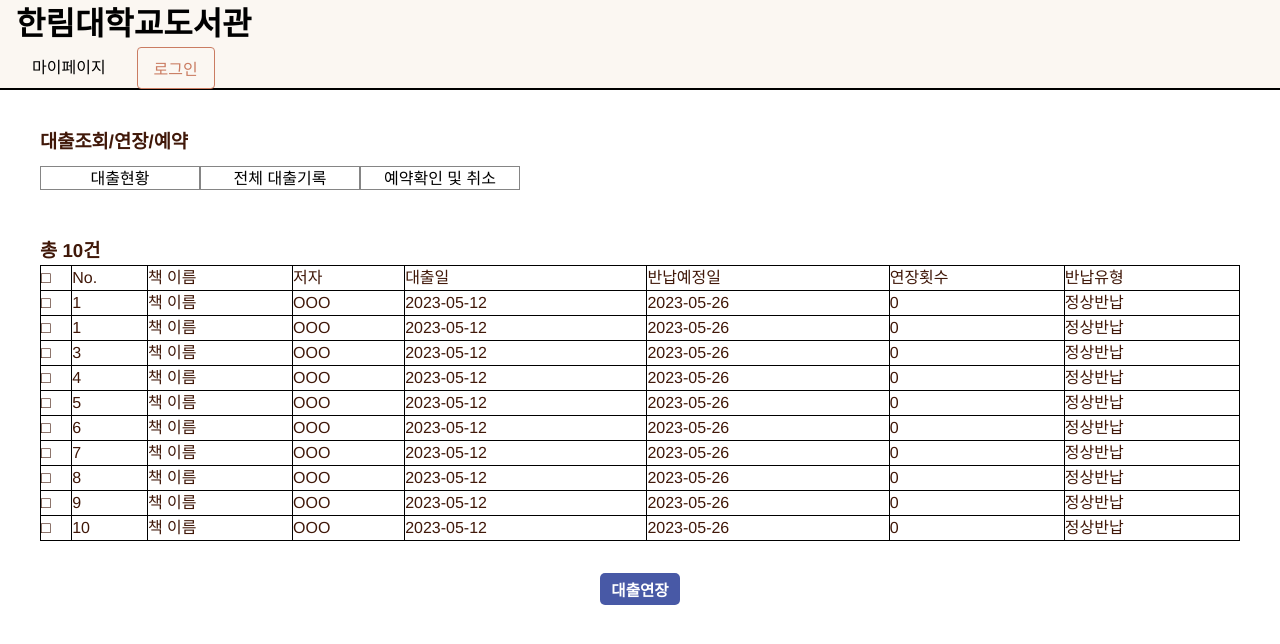
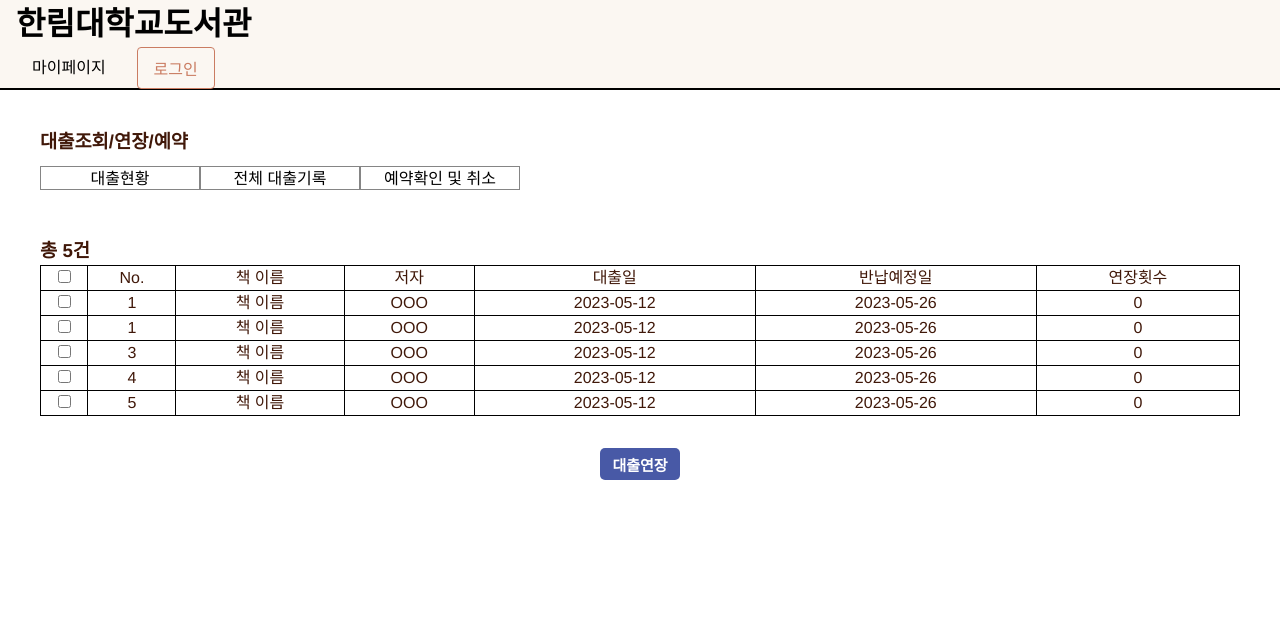
Before and after one commit to yschoo0/LibraryRenewal_frontend, a React (Create React App) app in the folder library-renewal/: page /myloan in a window 1280 px wide. Shown: the top 644 px of the page. Built offline with nearby package versions, Linux system fonts and the light colour scheme.

Commit message:
[FE] style: 도서 대출 페이지 테이블 스타일 수정

```diff
--- a/library-renewal/src/components/myPage/MyLoanHistory.js
+++ b/library-renewal/src/components/myPage/MyLoanHistory.js
@@ -13,30 +13,42 @@
   td {
     border: 1px solid black;
   }
+
+  .col-title {
+    text-align: center;
+  }
 `;
 
 const MyLoanHistory = () => {
   return (
     <Container>
-      <h3>총 10건</h3>
+      <h3>총 2건</h3>
       <div className="loan-list">
         <table>
           <tbody>
             <tr>
-              <td className="column-title">No.</td>
-              <td className="column-title">책 이름</td>
-              <td className="column-title">저자</td>
-              <td className="column-title">대출일</td>
-              <td className="column-title">반납일</td>
-              <td className="column-title">반납유형</td>
+              <td className="col-title">No.</td>
+              <td className="col-title">책 이름</td>
+              <td className="col-title">저자</td>
+              <td className="col-title">대출일</td>
+              <td className="col-title">반납일</td>
+              <td className="col-title">반납유형</td>
             </tr>
             <tr>
-              <td className="column-title">No.</td>
-              <td className="column-title">OOO</td>
-              <td className="column-title">OOO</td>
-              <td className="column-title">2023-05-17</td>
-              <td className="column-title">2023-05-28</td>
-              <td className="column-title">정상반납</td>
+              <td className="col-title">1</td>
+              <td className="col-title">OOO</td>
+              <td className="col-title">OOO</td>
+              <td className="col-title">2023-05-17</td>
+              <td className="col-title">2023-05-28</td>
+              <td className="col-title">정상반납</td>
+            </tr>
+            <tr>
+              <td className="col-title">2</td>
+              <td className="col-title">OOO</td>
+              <td className="col-title">OOO</td>
+              <td className="col-title">2023-05-17</td>
+              <td className="col-title">2023-05-28</td>
+              <td className="col-title">연체반납</td>
             </tr>
           </tbody>
         </table>
--- a/library-renewal/src/components/myPage/MyLoanList.js
+++ b/library-renewal/src/components/myPage/MyLoanList.js
@@ -4,14 +4,20 @@
   .loan-list {
     margin-bottom: 2rem;
   }
+
   table {
     width: 100%;
     border: 1px solid black;
     border-collapse: collapse;
   }
+
   th,
   td {
     border: 1px solid black;
+  }
+
+  .col-title {
+    text-align: center;
   }
 `;
 
@@ -23,131 +29,87 @@
   background-color: #4859a6;
   color: #ffffff;
   border-radius: 5px;
+  font-size: 15px;
+  font-weight: 600;
 `;
 
 const MyLoanList = () => {
   return (
     <Container>
-      <h3>총 10건</h3>
+      <h3>총 5건</h3>
       <div className="loan-list">
         <table>
           <tbody>
             <tr>
-              <td className="column-title">□</td>
-              <td className="column-title">No.</td>
-              <td className="column-title">책 이름</td>
-              <td className="column-title">저자</td>
-              <td className="column-title">대출일</td>
-              <td className="column-title">반납예정일</td>
-              <td className="column-title">연장횟수</td>
-              <td className="column-title">반납유형</td>
+              <td className="col-title">
+                <input type="checkbox" id="room-checkbox" />
+              </td>
+              <td className="col-title">No.</td>
+              <td className="col-title">책 이름</td>
+              <td className="col-title">저자</td>
+              <td className="col-title">대출일</td>
+              <td className="col-title">반납예정일</td>
+              <td className="col-title">연장횟수</td>
             </tr>
             <tr>
-              <td className="column-title">□</td>
-              <td className="column-title">1</td>
-              <td className="column-title">책 이름</td>
-              <td className="column-title">OOO</td>
-              <td className="column-title">2023-05-12</td>
-              <td className="column-title">2023-05-26</td>
-              <td className="column-title">0</td>
-              <td className="column-title">정상반납</td>
+              <td className="col-title">
+                <input type="checkbox" id="room-checkbox" />
+              </td>
+              <td className="col-title">1</td>
+              <td className="col-title">책 이름</td>
+              <td className="col-title">OOO</td>
+              <td className="col-title">2023-05-12</td>
+              <td className="col-title">2023-05-26</td>
+              <td className="col-title">0</td>
             </tr>
             <tr>
-              <td className="column-title">□</td>
-              <td className="column-title">1</td>
-              <td className="column-title">책 이름</td>
-              <td className="column-title">OOO</td>
-              <td className="column-title">2023-05-12</td>
-              <td className="column-title">2023-05-26</td>
-              <td className="column-title">0</td>
-              <td className="column-title">정상반납</td>
+              <td className="col-title">
+                <input type="checkbox" id="room-checkbox" />
+              </td>
+              <td className="col-title">1</td>
+              <td className="col-title">책 이름</td>
+              <td className="col-title">OOO</td>
+              <td className="col-title">2023-05-12</td>
+              <td className="col-title">2023-05-26</td>
+              <td className="col-title">0</td>
             </tr>
             <tr>
-              <td className="column-title">□</td>
-              <td className="column-title">3</td>
-              <td className="column-title">책 이름</td>
-              <td className="column-title">OOO</td>
-              <td className="column-title">2023-05-12</td>
-              <td className="column-title">2023-05-26</td>
-              <td className="column-title">0</td>
-              <td className="column-title">정상반납</td>
+              <td className="col-title">
+                <input type="checkbox" id="room-checkbox" />
+              </td>
+              <td className="col-title">3</td>
+              <td className="col-title">책 이름</td>
+              <td className="col-title">OOO</td>
+              <td className="col-title">2023-05-12</td>
+              <td className="col-title">2023-05-26</td>
+              <td className="col-title">0</td>
             </tr>
             <tr>
-              <td className="column-title">□</td>
-              <td className="column-title">4</td>
-              <td className="column-title">책 이름</td>
-              <td className="column-title">OOO</td>
-              <td className="column-title">2023-05-12</td>
-              <td className="column-title">2023-05-26</td>
-              <td className="column-title">0</td>
-              <td className="column-title">정상반납</td>
+              <td className="col-title">
+                <input type="checkbox" id="room-checkbox" />
+              </td>
+              <td className="col-title">4</td>
+              <td className="col-title">책 이름</td>
+              <td className="col-title">OOO</td>
+              <td className="col-title">2023-05-12</td>
+              <td className="col-title">2023-05-26</td>
+              <td className="col-title">0</td>
             </tr>
             <tr>
-              <td className="column-title">□</td>
-              <td className="column-title">5</td>
-              <td className="column-title">책 이름</td>
-              <td className="column-title">OOO</td>
-              <td className="column-title">2023-05-12</td>
-              <td className="column-title">2023-05-26</td>
-              <td className="column-title">0</td>
-              <td className="column-title">정상반납</td>
-            </tr>
-            <tr>
-              <td className="column-title">□</td>
-              <td className="column-title">6</td>
-              <td className="column-title">책 이름</td>
-              <td className="column-title">OOO</td>
-              <td className="column-title">2023-05-12</td>
-              <td className="column-title">2023-05-26</td>
-              <td className="column-title">0</td>
-              <td className="column-title">정상반납</td>
-            </tr>
-            <tr>
-              <td className="column-title">□</td>
-              <td className="column-title">7</td>
-              <td className="column-title">책 이름</td>
-              <td className="column-title">OOO</td>
-              <td className="column-title">2023-05-12</td>
-              <td className="column-title">2023-05-26</td>
-              <td className="column-title">0</td>
-              <td className="column-title">정상반납</td>
-            </tr>
-            <tr>
-              <td className="column-title">□</td>
-              <td className="column-title">8</td>
-              <td className="column-title">책 이름</td>
-              <td className="column-title">OOO</td>
-              <td className="column-title">2023-05-12</td>
-              <td className="column-title">2023-05-26</td>
-              <td className="column-title">0</td>
-              <td className="column-title">정상반납</td>
-            </tr>
-            <tr>
-              <td className="column-title">□</td>
-              <td className="column-title">9</td>
-              <td className="column-title">책 이름</td>
-              <td className="column-title">OOO</td>
-              <td className="column-title">2023-05-12</td>
-              <td className="column-title">2023-05-26</td>
-              <td className="column-title">0</td>
-              <td className="column-title">정상반납</td>
-            </tr>
-            <tr>
-              <td className="column-title">□</td>
-              <td className="column-title">10</td>
-              <td className="column-title">책 이름</td>
-              <td className="column-title">OOO</td>
-              <td className="column-title">2023-05-12</td>
-              <td className="column-title">2023-05-26</td>
-              <td className="column-title">0</td>
-              <td className="column-title">정상반납</td>
+              <td className="col-title">
+                <input type="checkbox" id="room-checkbox" />
+              </td>
+              <td className="col-title">5</td>
+              <td className="col-title">책 이름</td>
+              <td className="col-title">OOO</td>
+              <td className="col-title">2023-05-12</td>
+              <td className="col-title">2023-05-26</td>
+              <td className="col-title">0</td>
             </tr>
           </tbody>
         </table>
       </div>
-      <ExtensionBtn>
-        <h3>대출연장</h3>
-      </ExtensionBtn>
+      <ExtensionBtn>대출연장</ExtensionBtn>
     </Container>
   );
 };
--- a/library-renewal/src/components/myPage/MyReserveList.js
+++ b/library-renewal/src/components/myPage/MyReserveList.js
@@ -4,14 +4,20 @@
   .loan-list {
     margin-bottom: 2rem;
   }
+
   table {
     width: 100%;
     border: 1px solid black;
     border-collapse: collapse;
   }
+
   th,
   td {
     border: 1px solid black;
+  }
+
+  .col-title {
+    text-align: center;
   }
 `;
 
@@ -23,35 +29,39 @@
   background-color: #4859a6;
   color: #ffffff;
   border-radius: 5px;
+  font-size: 15px;
+  font-weight: 600;
 `;
 
 const MyReserveList = () => {
   return (
     <Container>
-      <h3>총 10건</h3>
+      <h3>총 1건</h3>
       <div className="loan-list">
         <table>
           <tbody>
             <tr>
-              <td className="column-title">ㅁ</td>
-              <td className="column-title">No.</td>
-              <td className="column-title">책 이름</td>
-              <td className="column-title">저자</td>
-              <td className="column-title">예약일</td>
+              <td className="col-title">
+                <input type="checkbox" id="room-checkbox" />
+              </td>
+              <td className="col-title">No.</td>
+              <td className="col-title">책 이름</td>
+              <td className="col-title">저자</td>
+              <td className="col-title">예약일</td>
             </tr>
             <tr>
-              <td className="column-title">ㅁ</td>
-              <td className="column-title">1</td>
-              <td className="column-title">OOO</td>
-              <td className="column-title">OOO</td>
-              <td className="column-title">2023-05-17</td>
+              <td className="col-title">
+                <input type="checkbox" id="room-checkbox" />
+              </td>
+              <td className="col-title">1</td>
+              <td className="col-title">OOO</td>
+              <td className="col-title">OOO</td>
+              <td className="col-title">2023-05-17</td>
             </tr>
           </tbody>
         </table>
       </div>
-      <ExtensionBtn>
-        <h3>예약취소</h3>
-      </ExtensionBtn>
+      <ExtensionBtn>예약취소</ExtensionBtn>
     </Container>
   );
 };
```
